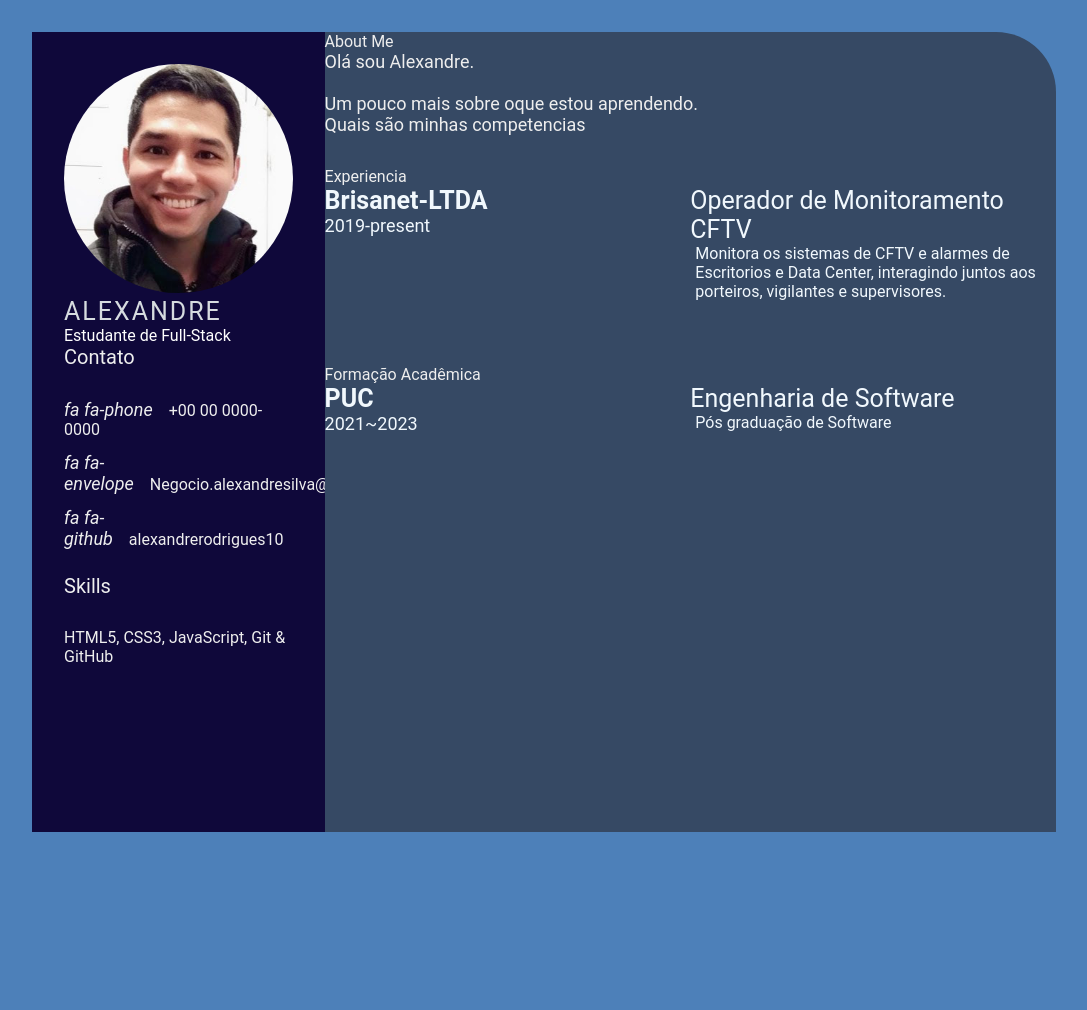
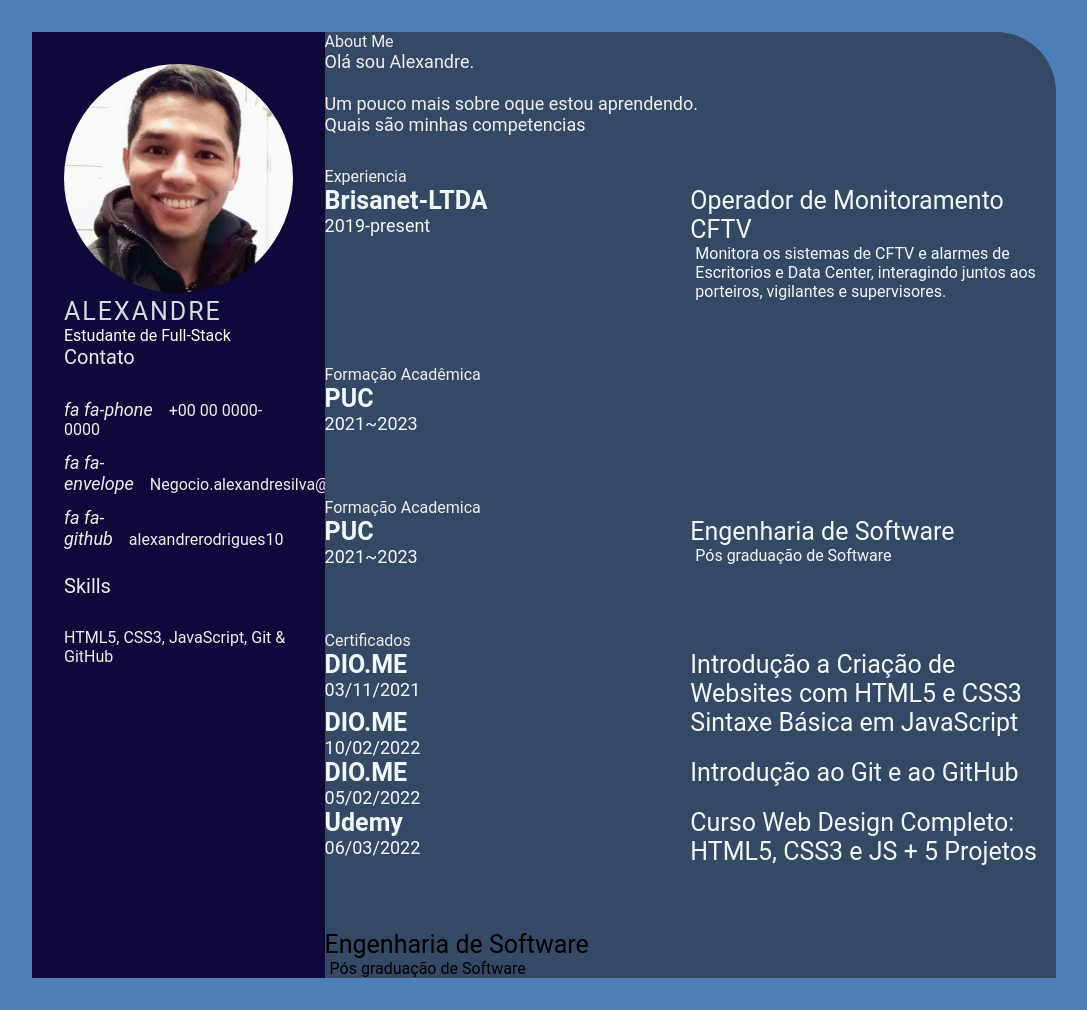
Before and after one commit to alexandre-rcode/jornada-dev.alexandresilvacode.github.io, a plain HTML site: page index.html in a window 1280 px wide. Shown: the whole page, without its empty margins (96-1183 px from the left). Before the commit the page ends 864 px from the top, so only its background shows below. Drawn offline with Linux system fonts and the light colour scheme.

Commit message:
Adicionando Formaçao Academica (#3) (#5)
* Adicionando Formaçao Academica (#3)

* Adicionando Certificaçao - index.html

```diff
--- a/index.html
+++ b/index.html
@@ -32,7 +32,6 @@
                 </div>
             </section>
         </section>
-
         <section class="right-section">
                 <div class="right-section-content">
                     <section class="about gap">
@@ -43,7 +42,6 @@
                     </p>
                     </section>
                 </div>
-
                 <section class="experience gap">
                     <div class="right-title">Experiencia</div>
 
@@ -69,7 +67,63 @@
                          <p class="education-school-name">PUC</p>
                          <p class="educationp-time-period">2021~2023</p>
                     </div>
+                </section>
+                <section class="education gap">
+                     <div class="right-title">Formação Academica</div>
+                <div class="education-contents">
+                    <div class="education-lafet">
+                         <p class="education-school-name">PUC</p>
+                         <p class="educationp-time-period">2021~2023</p>
+                    </div>
+                    <div classe="education-right">
+                         <p class="education-subject">Engenharia de Software</p>
+                         <p class="education-desc">Pós graduação de Software</p>
+                    </div>
+                </div>
+                </section>
+                <section class="education gap">
 
+                    <div class="right-title">Certificados</div>
+
+                <div class="education-contents">
+
+                    <div class="education-lafet">
+                        <p class="education-school-name">DIO.ME</p>
+                        <p class="educationp-time-period">03/11/2021</p>
+                    </div>
+
+                    <div classe="education-right">
+                       <p class="education-subject">Introdução a Criação de Websites com HTML5 e CSS3</p>
+                    </div>
+
+                    <div class="education-lafet">
+                       <p class="education-school-name">DIO.ME</p>
+                       <p class="educationp-time-period">10/02/2022</p>
+                    </div>
+
+                    <div classe="education-right">
+                        <p class="education-subject">Sintaxe Básica em JavaScript</p>
+                    </div>
+
+                    <div class="education-lafet">
+                        <p class="education-school-name">DIO.ME</p>
+                        <p class="educationp-time-period">05/02/2022</p>
+                    </div>
+
+                     <div classe="education-right">
+                        <p class="education-subject">Introdução ao Git e ao GitHub</p>
+                     </div>
+
+                    <div class="education-lafet">
+                        <p class="education-school-name">Udemy</p>
+                        <p class="educationp-time-period">06/03/2022</p>
+                    </div>
+
+                    <div classe="education-right">
+                        <p class="education-subject">Curso Web Design Completo: HTML5, CSS3 e JS + 5 Projetos</p>
+                    </div>
+                </div>
+        </section>
                     <div classe="education-right">
                          <p class="education-subject">Engenharia de Software</p>
                          <p class="education-desc">Pós graduação de Software</p>
```
